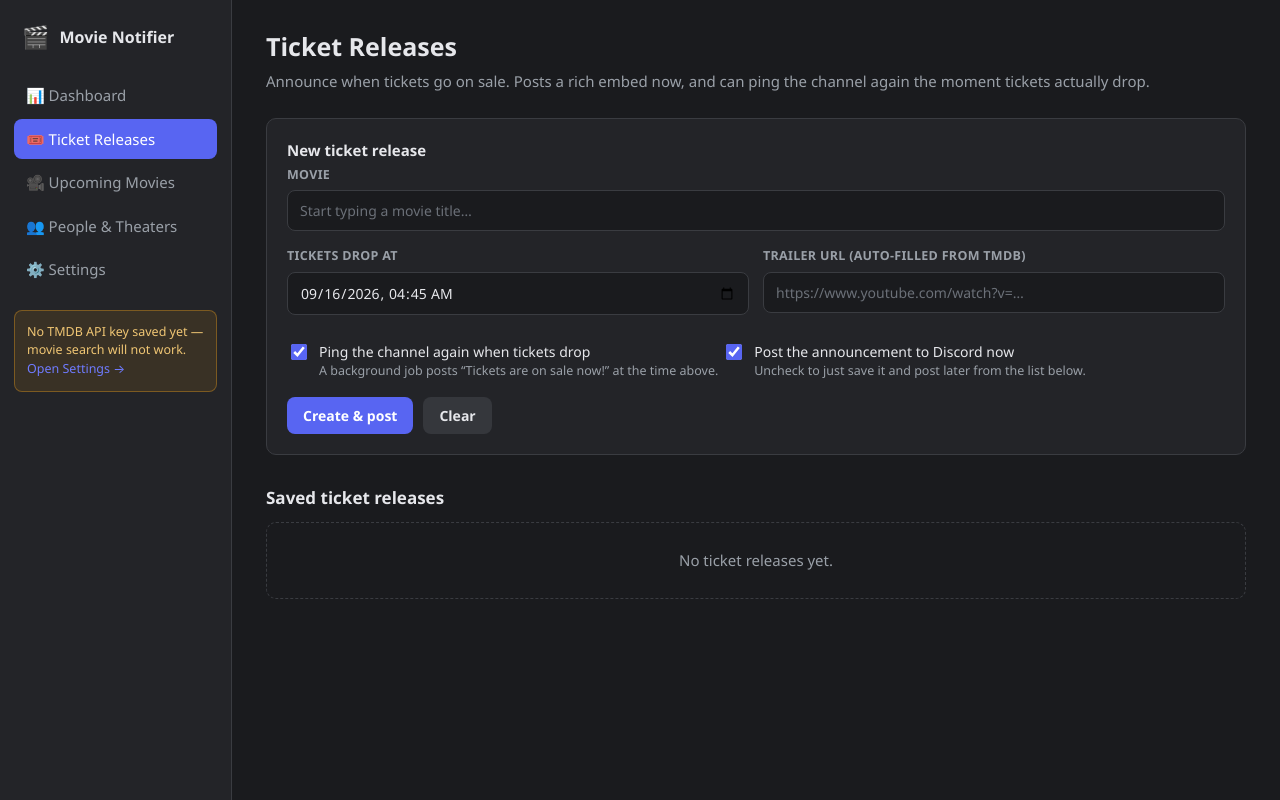
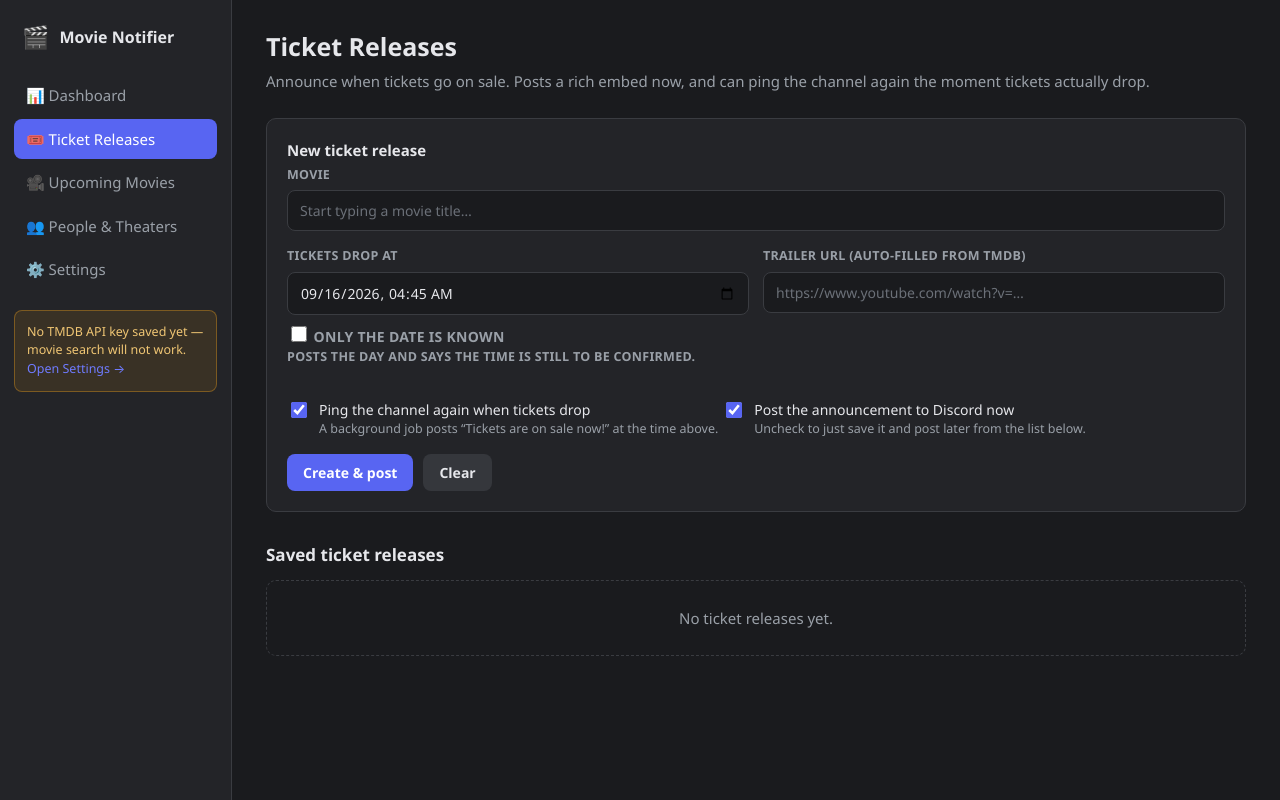
Before and after one commit to ZipperedJon/movie-discord-notifier, a FastAPI app: page /releases in a window 1280 px wide. Run offline with FastAPI, Linux system fonts and the light colour scheme; data that the repository does not hold is empty.

Commit message:
Ticket releases where only the date is known
Studios announce the date well before the hour, and the form insisted on
a time regardless — so the post claimed a drop time nobody had confirmed.

"Only the date is known" on a ticket release switches the post to
Discord's date-only timestamp style with a line saying the time is still
to be found. Untick it once the time is announced and save; the existing
post is edited in place.

Consequences of not knowing the time, handled rather than ignored:
- the "ping when tickets drop" reminder is switched off, since there is
  no moment for it to fire at
- the calendar entry becomes a proper all-day VEVENT (DATE values, DTEND
  on the following day per RFC 5545) instead of a 15 minute block at an
  invented hour, and carries no alarm
- the saved list shows the date and a Time TBC badge, never an hour

Discord renders a timestamp in each viewer's own timezone, so a date
still needs an instant behind it. The form anchors a date-only drop at
local noon: midnight would show the previous or next day for anyone even
slightly east or west, whereas noon keeps everyone within about twelve
hours on the right date.

time_known defaults to 1, so rows saved before this — and any caller
that omits the field — behave exactly as they did.

Co-Authored-By: Claude Opus 5 <noreply@anthropic.com>

```diff
--- a/app/db.py
+++ b/app/db.py
@@ -44,6 +44,7 @@ CREATE TABLE IF NOT EXISTS ticket_releases (
     trailer_url   TEXT,
     accent_color  INTEGER,                -- average poster colour, embed sidebar
     drop_at       INTEGER NOT NULL,       -- unix epoch seconds
+    time_known    INTEGER NOT NULL DEFAULT 1,  -- 0 = date only, time still TBC
     thread_id     TEXT,                   -- forum thread Discord created for this post
     message_id    TEXT,
     posted_at     TEXT,
@@ -142,6 +143,9 @@ MIGRATIONS: tuple[tuple[str, str, str], ...] = (
     # changing the mode in Settings can recompute exactly the stale rows.
     ("showings", "color_mode", "TEXT"),
     ("ticket_releases", "color_mode", "TEXT"),
+    # 0 when only the date is known — the post then shows the day and says the
+    # time is still to be confirmed.
+    ("ticket_releases", "time_known", "INTEGER NOT NULL DEFAULT 1"),
 )
 
 
--- a/app/discord.py
+++ b/app/discord.py
@@ -290,7 +290,13 @@ def build_ticket_release(release: dict[str, Any], *, heading: str | None = None)
     lines = ["🎟️__**Ticket Info**__"]
     if heading:
         lines.append(heading)
-    lines.append(f"Tickets drop: {ts_with_relative(release['drop_at'])}")
+    if release.get("time_known", 1):
+        lines.append(f"Tickets drop: {ts_with_relative(release['drop_at'])}")
+    else:
+        # Only the day is known. Style D is the date with no time, so the post
+        # cannot imply an hour nobody has confirmed yet.
+        lines.append(f"Tickets drop: {ts(release['drop_at'], 'D')} ({ts(release['drop_at'], 'R')})")
+        lines.append("⏳ *Time unknown — will update if found.*")
     lines.append("🎬__**Movie Info**__")
 
     if release.get("tagline"):
--- a/app/ics.py
+++ b/app/ics.py
@@ -55,6 +55,10 @@ def _fold(line: str) -> list[str]:
     return [out[0]] + [" " + part for part in out[1:]]
 
 
+def _date_only(epoch: int | float) -> str:
+    return datetime.fromtimestamp(int(epoch), tz=timezone.utc).strftime("%Y%m%d")
+
+
 def _event(
     *,
     uid: str,
@@ -65,15 +69,22 @@ def _event(
     location: str | None = None,
     url: str | None = None,
     alarm_minutes: int | None = None,
+    all_day: bool = False,
 ) -> list[str]:
     lines = [
         "BEGIN:VEVENT",
         f"UID:{uid}",
         f"DTSTAMP:{_stamp(datetime.now(tz=timezone.utc).timestamp())}",
-        f"DTSTART:{_stamp(start)}",
-        f"DTEND:{_stamp(end)}",
-        f"SUMMARY:{_escape(summary)}",
     ]
+    if all_day:
+        # RFC 5545 §3.6.1: a whole-day event uses DATE values, and DTEND is the
+        # day *after* the last one, so a single day ends on the following date.
+        lines.append(f"DTSTART;VALUE=DATE:{_date_only(start)}")
+        lines.append(f"DTEND;VALUE=DATE:{_date_only(start + 86400)}")
+    else:
+        lines.append(f"DTSTART:{_stamp(start)}")
+        lines.append(f"DTEND:{_stamp(end)}")
+    lines.append(f"SUMMARY:{_escape(summary)}")
     if description:
         lines.append(f"DESCRIPTION:{_escape(description)}")
     if location:
@@ -131,10 +142,16 @@ def showing_event(showing: dict[str, Any]) -> list[str]:
 
 
 def release_event(release: dict[str, Any]) -> list[str]:
-    """Tickets going on sale is a moment, so give it a short block."""
+    """Tickets going on sale is a moment, so give it a short block.
+
+    Unless the time is not known yet, in which case it becomes an all-day entry —
+    a 15 minute block at an hour nobody confirmed would be a lie.
+    """
     start = int(release["drop_at"])
 
     body = []
+    if not release.get("time_known", 1):
+        body.append("Time unknown — will update if found.")
     if release.get("genres"):
         body.append(release["genres"])
     if release.get("release_date"):
@@ -149,7 +166,9 @@ def release_event(release: dict[str, Any]) -> list[str]:
         summary=f"🎟️ Tickets on sale: {release['title']}",
         description="\n".join(body) or None,
         url=f"https://www.themoviedb.org/movie/{release['tmdb_id']}",
-        alarm_minutes=30 if release.get("remind") else None,
+        # An all-day entry has no meaningful "30 minutes before".
+        alarm_minutes=30 if (release.get("remind") and release.get("time_known", 1)) else None,
+        all_day=not release.get("time_known", 1),
     )
 
 
--- a/app/main.py
+++ b/app/main.py
@@ -498,6 +498,7 @@ async def api_delete_theater(theater_id: int):
 class ReleaseIn(BaseModel):
     tmdb_id: int
     drop_at: int                    # unix epoch seconds, sent by the browser
+    time_known: bool = True         # False when only the date has been announced
     trailer_url: str | None = None  # overridable; otherwise pulled from TMDB
     remind: bool = True
     post_now: bool = True
@@ -515,6 +516,7 @@ async def api_create_release(payload: ReleaseIn):
     record = {
         **movie,
         "drop_at": payload.drop_at,
+        "time_known": int(payload.time_known),
         "remind": int(payload.remind),
         "trailer_url": await _resolve_trailer(payload.trailer_url, movie),
         "accent_color": await colors.poster_color_from_url(
@@ -565,6 +567,7 @@ async def api_update_release(release_id: int, payload: ReleaseIn):
     updates = {
         **movie,
         "drop_at": payload.drop_at,
+        "time_known": int(payload.time_known),
         "remind": int(payload.remind),
         "trailer_url": await _resolve_trailer(payload.trailer_url, movie),
         # Only re-derive the colour when the poster actually changed.
--- a/app/store.py
+++ b/app/store.py
@@ -101,7 +101,7 @@ def delete_theater(theater_id: int) -> None:
 RELEASE_FIELDS = (
     "tmdb_id", "title", "tagline", "overview", "release_date", "genres", "studios",
     "budget", "poster_path", "backdrop_path", "trailer_url", "accent_color", "color_mode",
-    "drop_at", "remind",
+    "drop_at", "time_known", "remind",
 )
 
 
--- a/static/css/style.css
+++ b/static/css/style.css
@@ -100,6 +100,9 @@ input::placeholder { color: #6b7078; }
 /* inline-flex + fit-content, not flex: a block-level <label> spans the whole
    row, so empty space beside it — next to the date field, say — still toggles
    the box. This keeps the hit area to the checkbox and its own text. */
+/* The time half of a date-only drop is still editable, just not meaningful. */
+input.time-muted { color: var(--muted); border-style: dashed; }
+
 .checkbox {
   display: inline-flex; align-items: flex-start; gap: 9px;
   margin: 10px 0; cursor: pointer;
--- a/static/js/app.js
+++ b/static/js/app.js
@@ -138,6 +138,21 @@ function defaultDateTime(offsetHours = 0) {
   const d = new Date(Date.now() + offsetHours * 3600000);
   d.setMinutes(Math.ceil(d.getMinutes() / 15) * 15, 0, 0);
   return dateToInputValue(d);
+}
+
+/**
+ * Move an instant to midday on the same local date.
+ *
+ * For a date-only drop, Discord still needs an epoch, and it renders that in
+ * each viewer's own timezone. Anchoring at noon keeps everyone within about
+ * twelve hours on the same calendar day; midnight would flip the date for
+ * anyone even slightly west or east.
+ */
+function snapToLocalNoon(epoch) {
+  if (!epoch) return epoch;
+  const d = new Date(epoch * 1000);
+  d.setHours(12, 0, 0, 0);
+  return Math.floor(d.getTime() / 1000);
 }
 
 /** "155" -> "2h 35m", for showing a movie's runtime. */
--- a/templates/releases.html
+++ b/templates/releases.html
@@ -17,8 +17,14 @@
 
   <div class="row" style="margin-top:16px">
     <div class="field">
-      <label for="drop-at">Tickets drop at</label>
+      <label for="drop-at">Tickets drop at <span id="drop-hint" style="text-transform:none;font-weight:400"></span></label>
       <input type="datetime-local" id="drop-at">
+      <label class="checkbox" style="margin-top:8px">
+        <input type="checkbox" id="time-unknown">
+        <span class="cb-text">Only the date is known
+          <small>Posts the day and says the time is still to be confirmed.</small>
+        </span>
+      </label>
     </div>
     <div class="field">
       <label for="trailer-url">Trailer URL (auto-filled from TMDB)</label>
@@ -79,7 +85,10 @@
         {% if r.thread_id %}<span class="badge posted">In thread</span>{% endif %}
         {% if r.reminded_at %}<span class="badge posted">Drop ping sent</span>{% endif %}
       </h4>
-      <div class="e-meta">Tickets drop <strong data-when="{{ r.drop_at }}"></strong></div>
+      <div class="e-meta">Tickets drop
+        <strong {% if r.time_known %}data-when="{{ r.drop_at }}"{% else %}data-when-date="{{ r.drop_at }}"{% endif %}></strong>
+        {% if not r.time_known %}<span class="badge pending">Time TBC</span>{% endif %}
+      </div>
       <div class="e-meta">{{ r.genres or '—' }}</div>
       {% if r.trailer_url %}<div class="e-meta"><a href="{{ r.trailer_url }}" target="_blank" rel="noopener">▶ Trailer</a></div>{% endif %}
     </div>
@@ -119,6 +128,14 @@ document.querySelectorAll('[data-when]').forEach((el) => {
   el.textContent = `${epochToLocalString(epoch)} (${relativeTime(epoch)})`;
 });
 
+// Date-only drops: never show an hour nobody has confirmed.
+document.querySelectorAll('[data-when-date]').forEach((el) => {
+  const epoch = Number(el.dataset.whenDate);
+  const date = new Date(epoch * 1000).toLocaleDateString(undefined,
+    { weekday: 'short', year: 'numeric', month: 'short', day: 'numeric' });
+  el.textContent = `${date} (${relativeTime(epoch)})`;
+});
+
 new SortableList({
   select: 'sort-releases',
   container: 'release-list',
@@ -134,16 +151,34 @@ $('reset-btn').addEventListener('click', () => {
   $('drop-at').value = defaultDateTime(24);
 });
 
+// With the time unknown the hour on screen is meaningless, so say so and stop
+// offering a ping that would fire at an invented moment.
+function syncTimeKnown() {
+  const unknown = $('time-unknown').checked;
+  $('drop-hint').textContent = unknown ? '(only the date is used)' : '';
+  $('drop-at').classList.toggle('time-muted', unknown);
+  $('remind').disabled = unknown;
+  $('remind').closest('.checkbox').style.opacity = unknown ? 0.5 : '';
+}
+$('time-unknown').addEventListener('change', syncTimeKnown);
+syncTimeKnown();
+
 $('create-btn').addEventListener('click', (e) => busy(e.target, 'Working…', async () => {
   if (!picker.movie) throw new Error('Pick a movie first.');
-  const dropAt = localToEpoch($('drop-at').value);
-  if (!dropAt) throw new Error('Choose the date and time tickets drop.');
+  const unknown = $('time-unknown').checked;
+  let dropAt = localToEpoch($('drop-at').value);
+  if (!dropAt) {
+    throw new Error(unknown ? 'Choose the date tickets drop.'
+                            : 'Choose the date and time tickets drop.');
+  }
+  if (unknown) dropAt = snapToLocalNoon(dropAt);
 
   const res = await api('POST', '/api/releases', {
     tmdb_id: picker.movie.tmdb_id,
     drop_at: dropAt,
+    time_known: !unknown,
     trailer_url: $('trailer-url').value.trim() || null,
-    remind: $('remind').checked,
+    remind: $('remind').checked && !unknown,
     post_now: $('post-now').checked,
   });
 
```
Also changed, not shown: templates/edit_release.html (+26 -4 lines), README.md.
